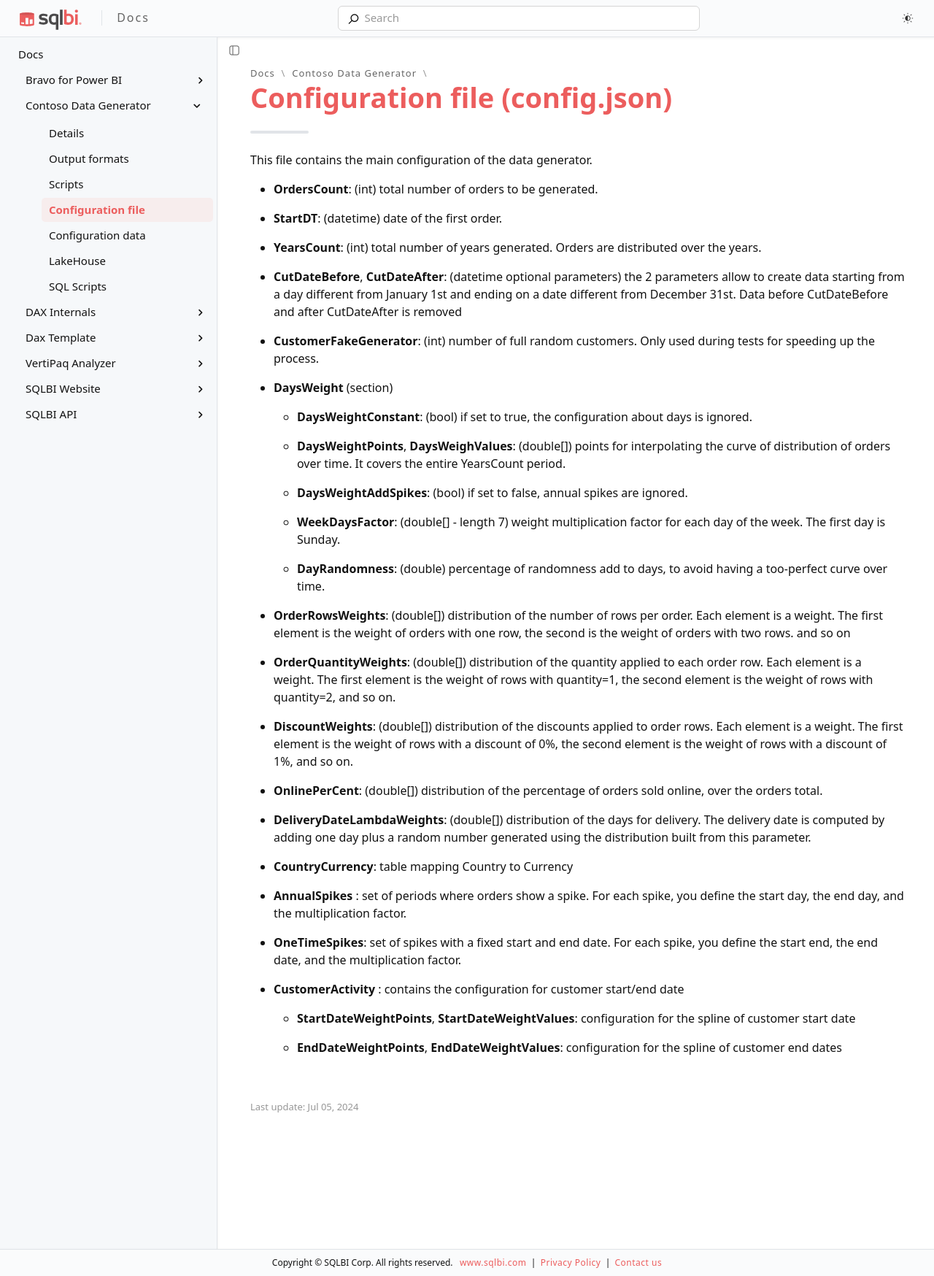
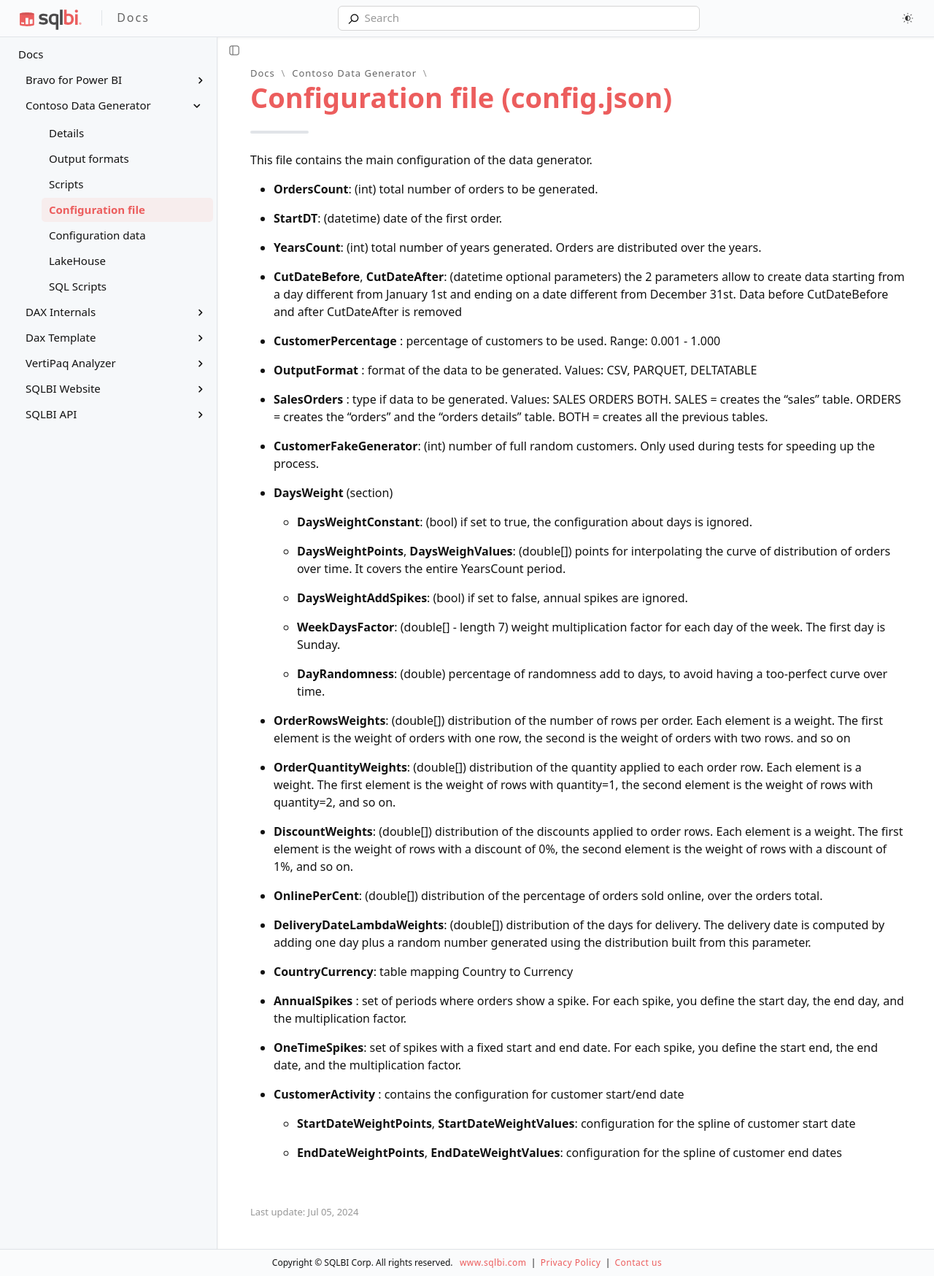
Before and after one commit to sql-bi/docs, a Jekyll site: the page built from _mydocs/contoso-data-generator/config-json.md, in a window 1280 px wide. Shown: the whole page at 73% size. Built offline with Jekyll 4.4.1, drawn with Linux system fonts in a browser that asks for light colours; cached includes are drawn as plain includes; some web fonts are replaced.

Commit message:
config-json

```diff
--- a/_mydocs/contoso-data-generator/config-json.md
+++ b/_mydocs/contoso-data-generator/config-json.md
@@ -14,6 +14,12 @@
 - **YearsCount**: (int) total number of years generated. Orders are distributed over the years.
 
 - **CutDateBefore**, **CutDateAfter**: (datetime optional parameters) the 2 parameters allow to create data starting from a day different from January 1st  and ending on a date different from December 31st. Data before CutDateBefore and after CutDateAfter is removed
+
+- **CustomerPercentage** : percentage of customers to be used. Range: 0.001 - 1.000
+
+- **OutputFormat** : format of the data to be generated. Values: CSV, PARQUET, DELTATABLE
+
+- **SalesOrders** : type if data to be generated. Values: SALES ORDERS BOTH.  SALES = creates the "sales" table. ORDERS = creates the "orders" and the "orders details" table.  BOTH =  creates all the previous tables.
 
 - **CustomerFakeGenerator**: (int) number of full random customers. Only used during tests for speeding up the process.
 
```
Also changed, not shown: _mydocs/contoso-data-generator/formats.md (+1 -1 lines).
